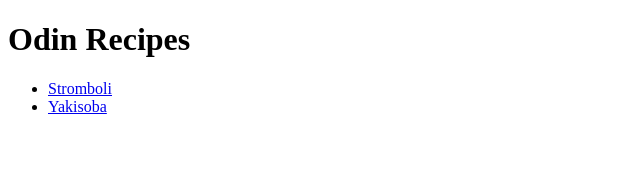
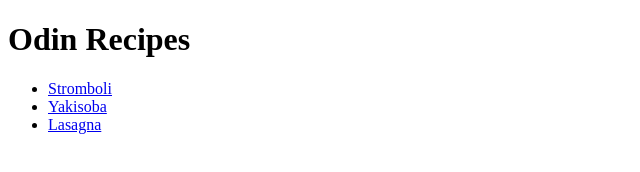
Before and after one commit to Wintersgate/odin-recipes, a plain HTML site: page index.html in a window 1280 px wide. Shown: the full height of the page, 0-640 px from the left. Drawn offline with Linux system fonts and the light colour scheme.

Commit message:
Added link to lasagna

```diff
--- a/index.html
+++ b/index.html
@@ -10,6 +10,7 @@
     <ul>
         <li><a href="recipes/stromboli.html">Stromboli</a></li>
         <li><a href="recipes/yakisoba.html">Yakisoba</a></li>
+        <li><a href="recipes/lasagna.html">Lasagna</a></li>
     </ul>
 
 </body>
```
